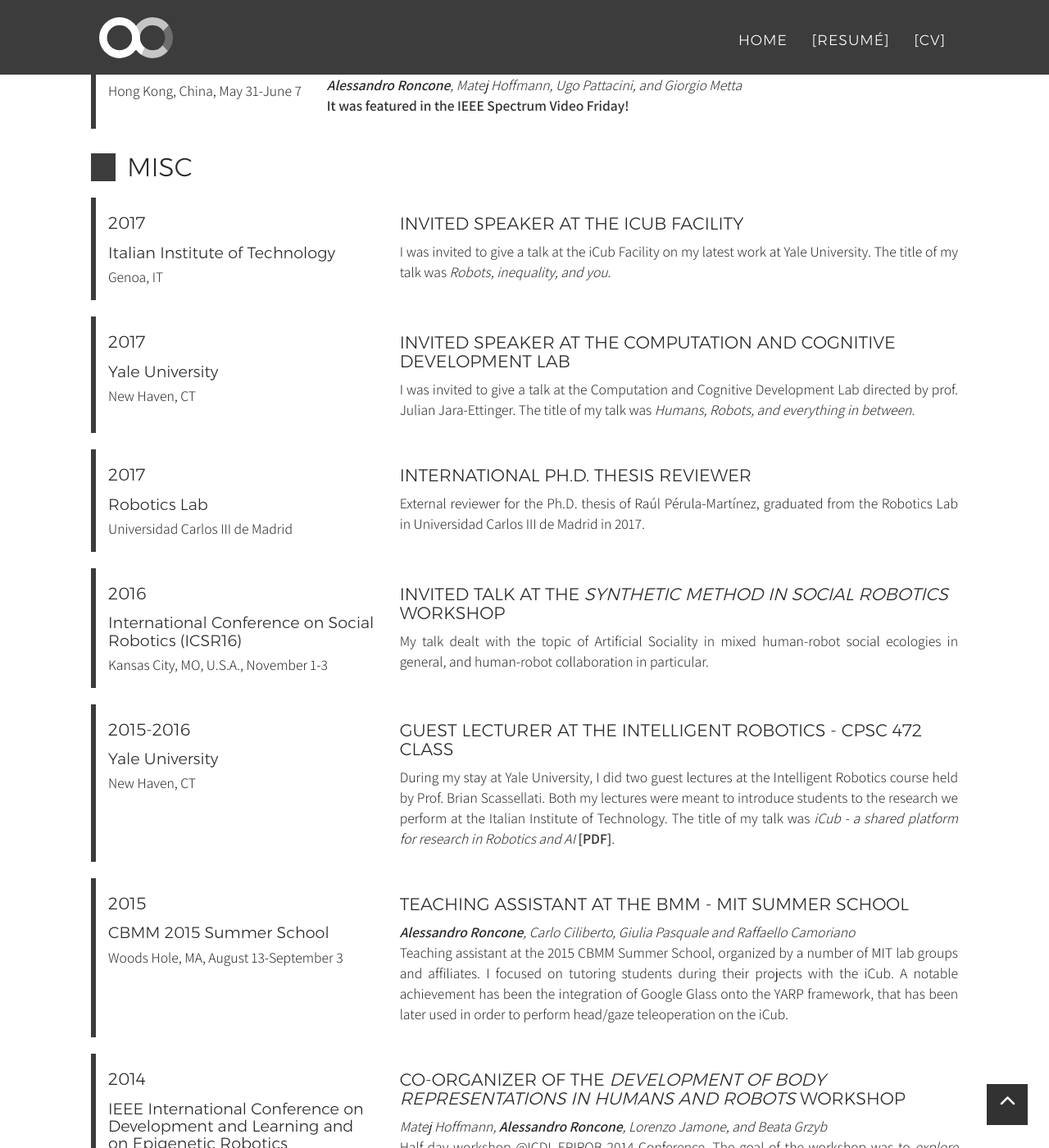
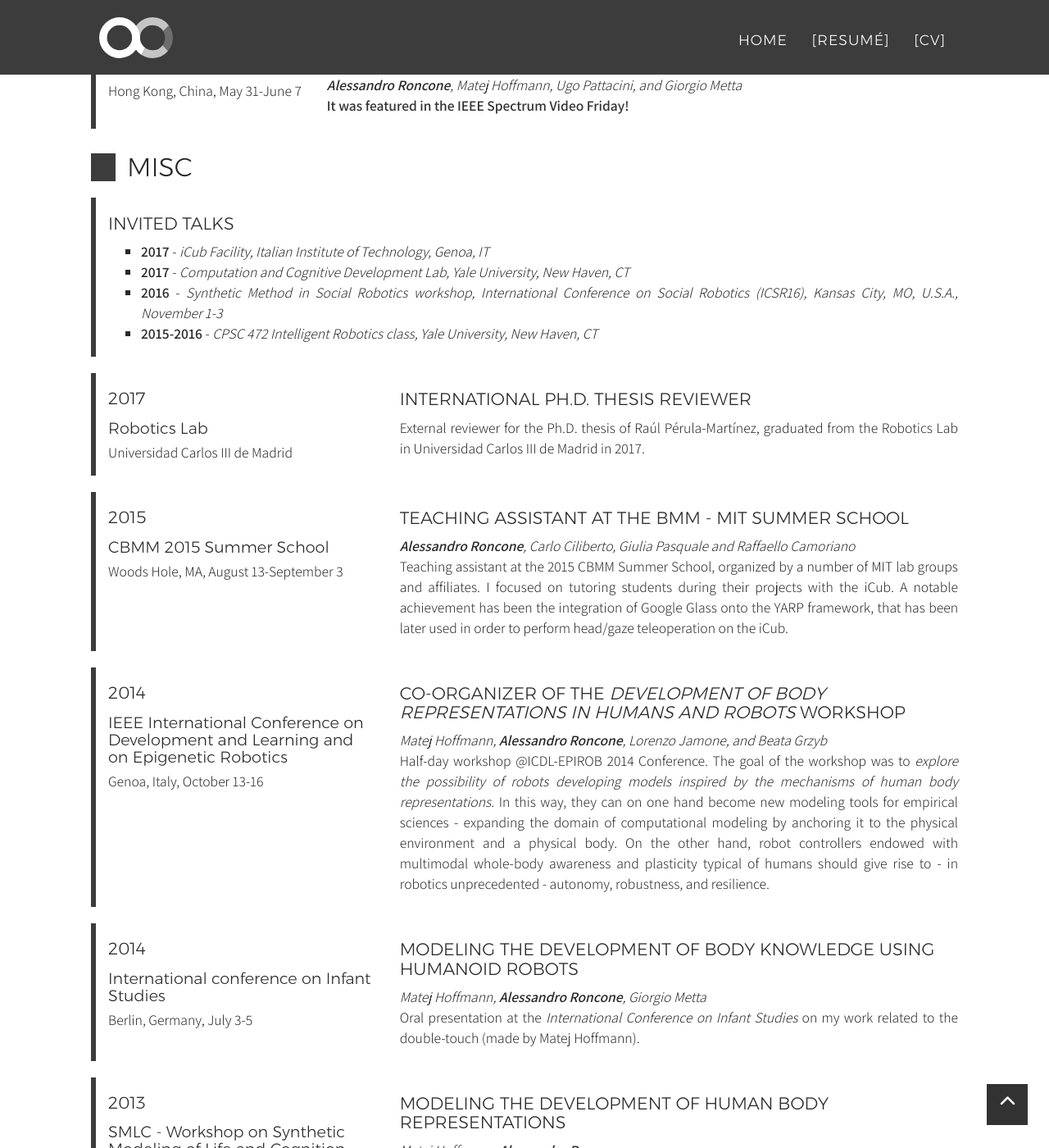
Before and after one commit to alecive/alecive.github.io, a Jekyll site: the page built from _posts/cv/2017-02-08-CV-AlessandroRoncone.md, in a window 1280 px wide and 1400 px high, scrolled down 6288 px. Shown: the whole window at 82% size. Built offline with Jekyll 4.4.1, drawn with Linux system fonts in a browser that asks for light colours; nearby versions of some CDN libraries; some web fonts are replaced; some of the changed text lies outside the part shown.

Commit message:
[cv] Added itemized list of misc items to make things more compact

```diff
--- a/_data/cv-misc.yml
+++ b/_data/cv-misc.yml
@@ -1,28 +1,22 @@
- - title: Invited speaker at the iCub Facility
-   year: 2017
-   venue: Italian Institute of Technology
-   where: Genoa, IT
-   description: I was invited to give a talk at the iCub Facility on my latest work at Yale University. The title of my talk was <i>Robots, inequality, and you</i>.
- - title: Invited speaker at the Computation and Cognitive Development Lab
-   year: 2017
-   venue: Yale University
-   where: New Haven, CT
-   description: I was invited to give a talk at the Computation and Cognitive Development Lab directed by prof. Julian Jara-Ettinger. The title of my talk was <i>Humans, Robots, and everything in between</i>.
+ - title: "Invited Talks"
+   elems:
+    - year: 2017
+      where: iCub Facility, Italian Institute of Technology, Genoa, IT
+      description: I was invited to give a talk at the iCub Facility on my latest work at Yale University. The title of my talk was <i>Robots, inequality, and you</i>.
+    - year: 2017
+      where: Computation and Cognitive Development Lab, Yale University, New Haven, CT
+      description: I was invited to give a talk at the Computation and Cognitive Development Lab directed by prof. Julian Jara-Ettinger. The title of my talk was <i>Humans, Robots, and everything in between</i>.
+    - year: 2016
+      where: Synthetic Method in Social Robotics workshop, International Conference on Social Robotics (ICSR16), Kansas City, MO, U.S.A., November 1-3
+      description: My talk dealt with the topic of Artificial Sociality in mixed human-robot social ecologies in general, and human-robot collaboration in particular.
+    - year: 2015-2016
+      where: CPSC 472 Intelligent Robotics class, Yale University, New Haven, CT
+      description: I did two guest lectures at the Intelligent Robotics course held by Prof. Brian Scassellati. Both my lectures were meant to introduce students to the research we perform at the Italian Institute of Technology. The title of my talk was <i>iCub - a shared platform for research in Robotics and AI</i> <a href="/slides/[Roncone 2016] iCub - a shared platform for research in Robotics and AI.pdf" target="_blank">[PDF]</a>.
  - title: International Ph.D. Thesis Reviewer
    year: 2017
    venue: Robotics Lab
    where: Universidad Carlos III de Madrid
    description: "External reviewer for the Ph.D. thesis of Raúl Pérula-Martínez, graduated from the Robotics Lab in Universidad Carlos III de Madrid in 2017."
- - title: Invited talk at the <i>Synthetic Method in Social Robotics</i> workshop
-   year: 2016
-   venue: International Conference on Social Robotics (ICSR16)
-   where: Kansas City, MO, U.S.A., November 1-3
-   description: My talk dealt with the topic of Artificial Sociality in mixed human-robot social ecologies in general, and human-robot collaboration in particular.
- - title: Guest Lecturer at the Intelligent Robotics - CPSC 472 class
-   year: 2015-2016
-   venue: Yale University
-   where: New Haven, CT
-   description: During my stay at Yale University, I did two guest lectures at the Intelligent Robotics course held by Prof. Brian Scassellati. Both my lectures were meant to introduce students to the research we perform at the Italian Institute of Technology. The title of my talk was <i>iCub - a shared platform for research in Robotics and AI</i> <a href="/slides/[Roncone 2016] iCub - a shared platform for research in Robotics and AI.pdf" target="_blank">[PDF]</a>.
  - title: Teaching Assistant at the BMM - MIT Summer School
    authors: <b>Alessandro Roncone</b>, Carlo Ciliberto, Giulia Pasquale and Raffaello Camoriano
    year: 2015
@@ -53,4 +47,18 @@
    where: iCub Facility
    description: "I have been researcher of the week for two times. Despite its name, this award is given very rarely to outstanding research performed in the iCub Facility at IIT. In the past years, only 8 of these awards have been awarded."
  - title: "Reviewer"
-   description: "I have been a reviewer for the following conferences and journals: <i>IEEE International Conference on Robotics and Automation</i> (<b>ICRA</b>, 2018, 2017, 2016), <i>IEEE/RSJ International Conference on Intelligent Robots and Systems</i> (<b>IROS</b>, 2017, 2016, 2015), <i>ACM International Conference on Human-Robot Interaction</i> (<b>HRI</b>, 2018), <i>International Conference on Artificial Intelligence</i> (<b>AAAI</b>, 2018), <i>Robotics and Automation Letters</i> (<b>RA-L</b>, 2018), <i>Robotics: Science and Systems</i> (<b>RSS</b>, 2016), <i>Frontiers in Robotics and AI</i>  (2017), <i>IEEE/RAS International Conference on Humanoid Robots</i> (<b>Humanoids</b>, 2017, 2016, 2014, 2012), <i>International Journal of Humanoid Robotics</i> (2014), <i>IEEE International Conference on Development and Learning and on Epigenetic Robotics</i> (<b>ICDL-Epirob</b>, 2017, 2016, 2015), <i>IEEE RAS/EMBS International Conference on Biomedical Robotics and Biomechatronics</i> (<b>BioRob</b>, 2016), <i>IEEE International Symposium on Robot and Human Interactive Communication</i> (<b>ROMAN</b>, 2014), <i>IEEE International Conference on Robotics and Biomimetics</i> (<b>ROBIO</b>, 2013)."
+   elems:
+    - "<i>IEEE Transactions on Robotics</i> (<b>T-RO</b>, 2018)"
+    - "<i>IEEE International Conference on Robotics and Automation</i> (<b>ICRA</b>, 2018, 2017, 2016)"
+    - "<i>IEEE/RSJ International Conference on Intelligent Robots and Systems</i> (<b>IROS</b>, 2017, 2016, 2015)"
+    - "<i>ACM International Conference on Human-Robot Interaction</i> (<b>HRI</b>, 2018)"
+    - "<i>International Conference on Artificial Intelligence</i> (<b>AAAI</b>, 2018)"
+    - "<i>Robotics and Automation Letters</i> (<b>RA-L</b>, 2018)"
+    - "<i>Robotics: Science and Systems</i> (<b>RSS</b>, 2016)"
+    - "<i>Frontiers in Robotics and AI</i>  (2017)"
+    - "<i>IEEE/RAS International Conference on Humanoid Robots</i> (<b>Humanoids</b>, 2017, 2016, 2014, 2012)"
+    - "<i>International Journal of Humanoid Robotics</i> (2014)"
+    - "<i>IEEE International Conference on Development and Learning and on Epigenetic Robotics</i> (<b>ICDL-Epirob</b>, 2017, 2016, 2015)"
+    - "<i>IEEE RAS/EMBS International Conference on Biomedical Robotics and Biomechatronics</i> (<b>BioRob</b>, 2016)"
+    - "<i>IEEE International Symposium on Robot and Human Interactive Communication</i> (<b>ROMAN</b>, 2014)"
+    - "<i>IEEE International Conference on Robotics and Biomimetics</i> (<b>ROBIO</b>, 2013)"
--- a/_includes/cv.html
+++ b/_includes/cv.html
@@ -69,9 +69,19 @@
                     <div class="col-md-12">
                     {% endif %}
                         <h2>{{item.title}}</h2>
-                        <p>{% if item.authors %}<i class="no-print">{{item.authors}}</i><br class="no-print">{% endif %}
-                        {{item.description}}
-                        </p>
+                        {% if item.elems %}
+                            <ul>
+                            {% for elem in item.elems %}
+                                {% if elem.year %}
+                                <li><b>{{ elem.year }}</b> - <i>{{ elem.where }}</i></li>
+                                {% else %}<li>{{ elem }}</li>{% endif %}
+                            {% endfor %}
+                            </ul>
+                        {% else %}
+                            <p>{% if item.authors %}<i class="no-print">{{item.authors}}</i><br class="no-print">{% endif %}
+                            {{ item.description }}
+                            </p>
+                        {% endif %}
                     </div>
                 </div>
             {% endfor %}
```
